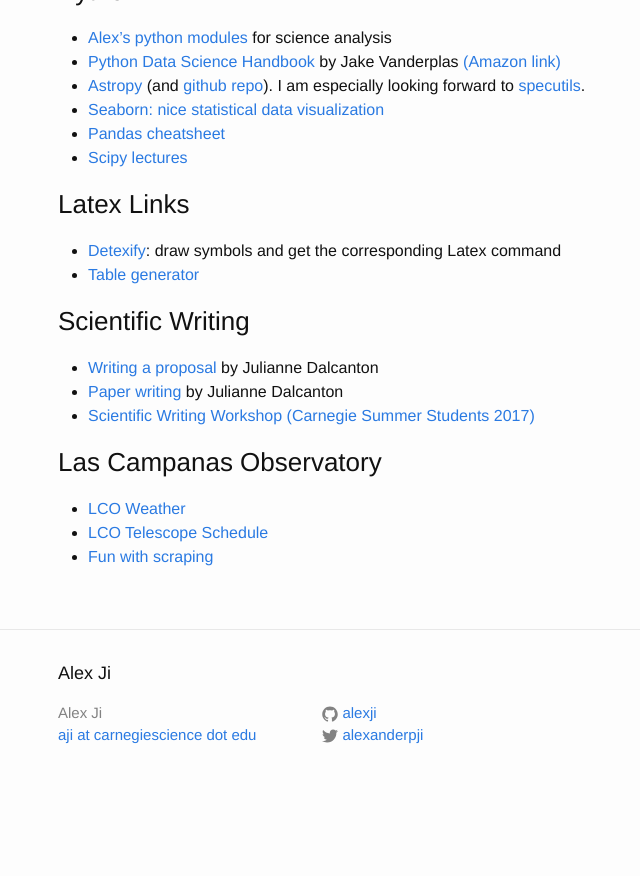
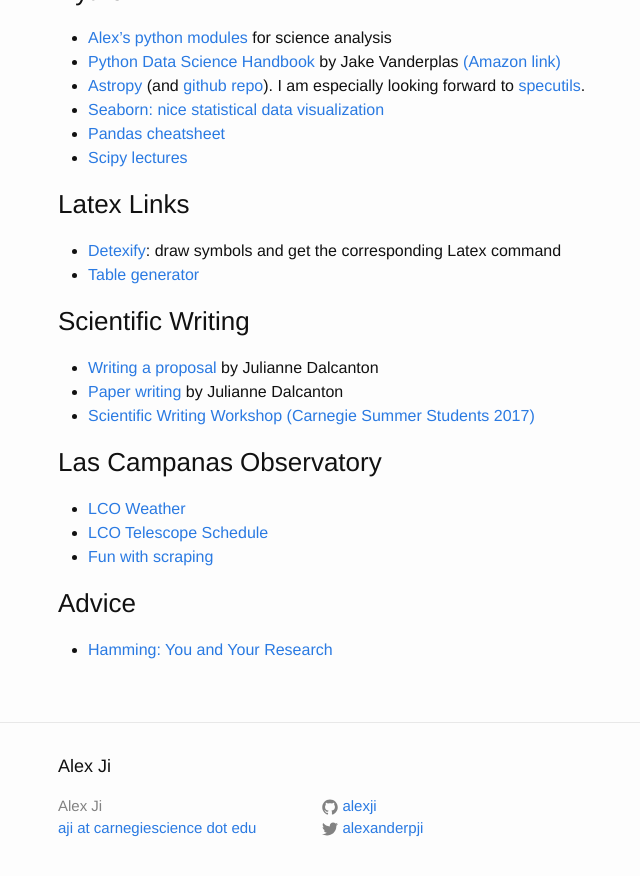
Before and after one commit to alexji/alexji.github.io, a Jekyll site: the page built from resources.md, in a window 1280 px wide and 900 px high, scrolled down 950 px. Shown: the top 876 px of the window, without its empty margins (212-852 px from the left). Built offline with Jekyll 4.4.1, drawn with Linux system fonts in a browser that asks for light colours; before the commit the page ends 1757 px from its top, so only the background shows below that.

```diff
--- a/resources.md
+++ b/resources.md
@@ -53,3 +53,6 @@ order: 3
 * [LCO Weather](http://weather.lco.cl/)
 * [LCO Telescope Schedule](http://www.lco.cl/telescopes-information/telescope-schedules/)
 * [Fun with scraping](https://github.com/alexji/scrapetelescopeschedule)
+
+### Advice
+* [Hamming: You and Your Research](http://www.cs.virginia.edu/~robins/YouAndYourResearch.html)
```
Also changed, not shown: CV.md (+2 -0 lines).
